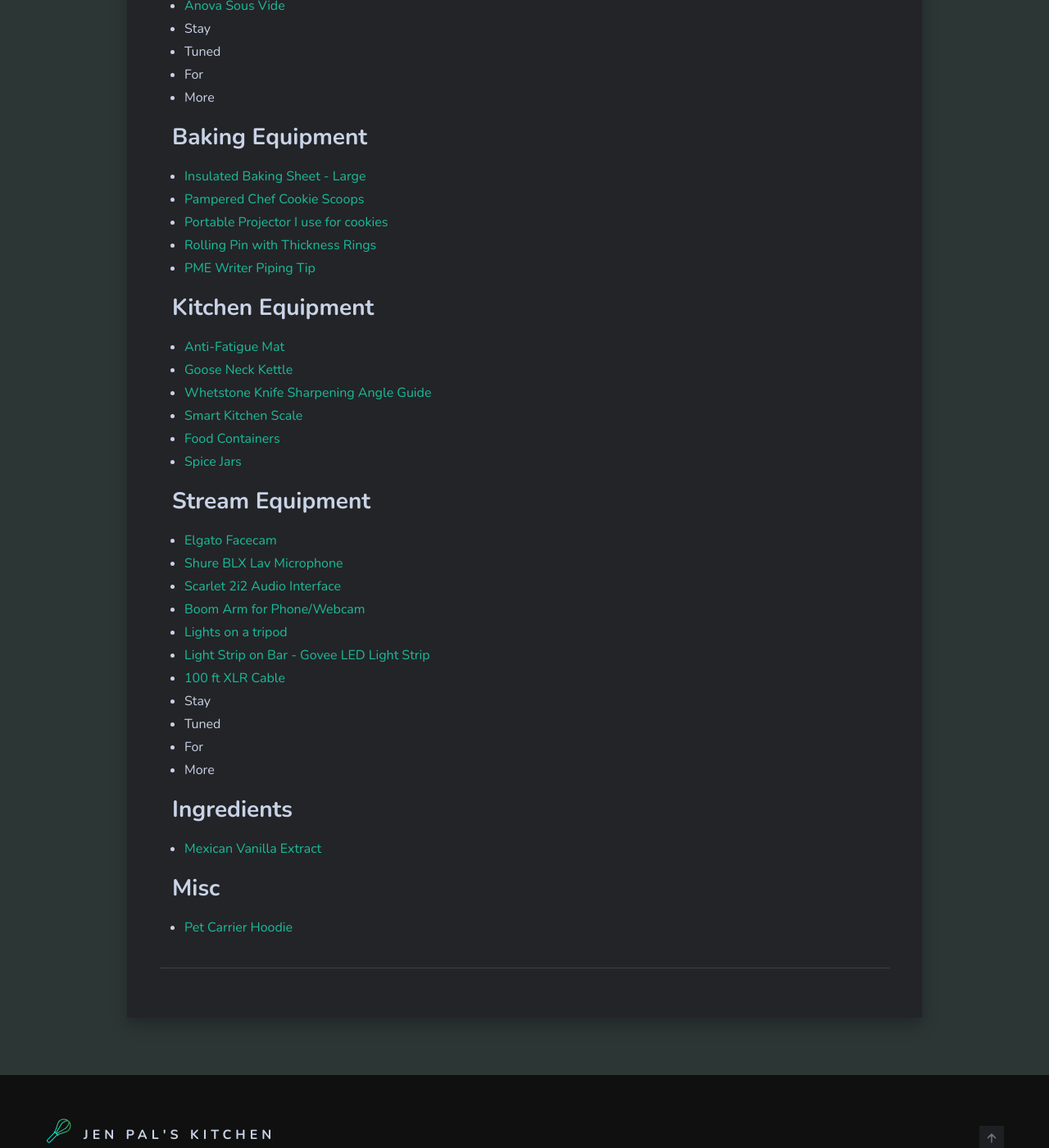
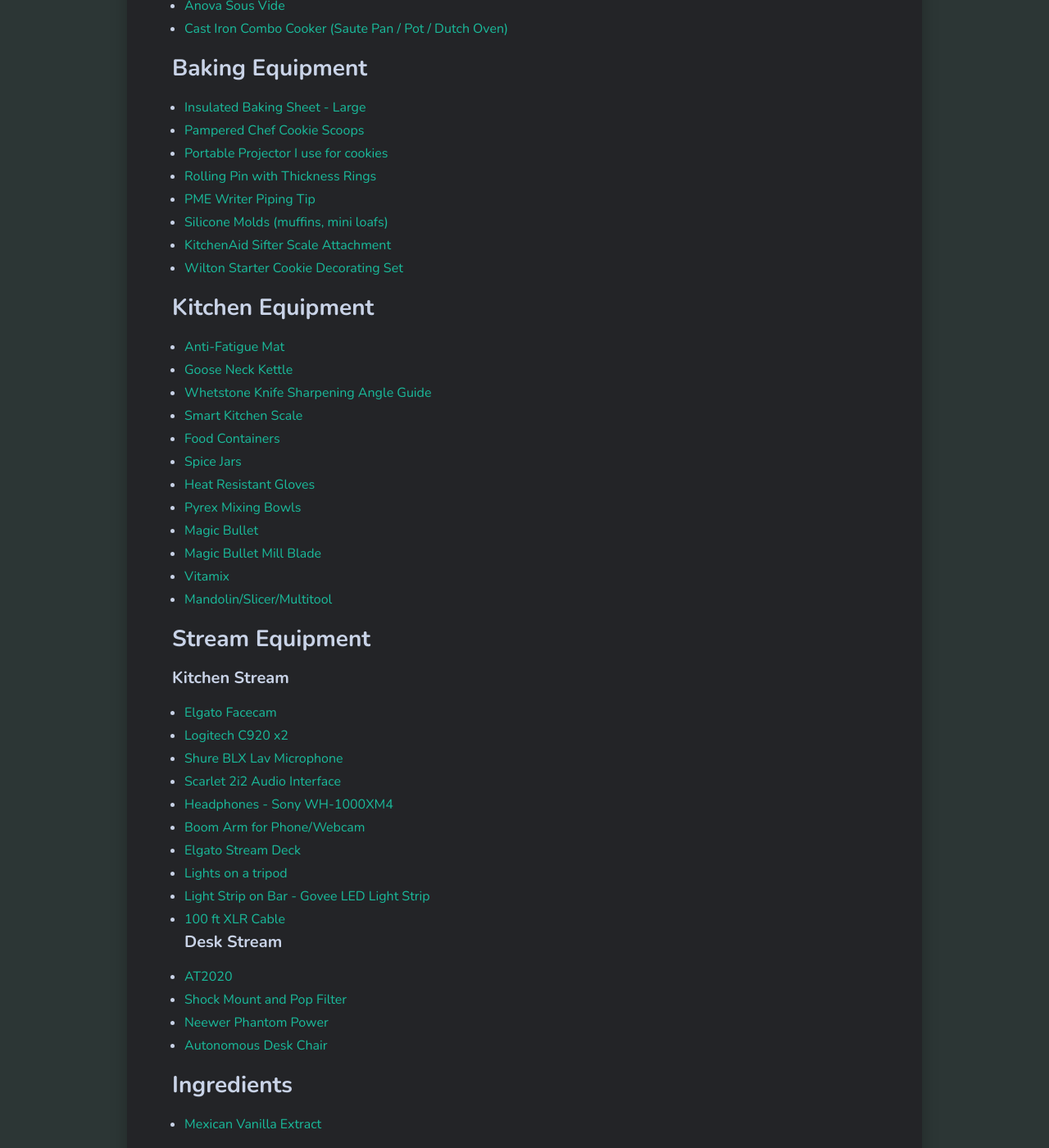
Before and after one commit to JenPalsKitchen/JenPalsKitchen.github.io, a Jekyll site: the page built from _pages/equipment.md, in a window 1280 px wide and 1400 px high, scrolled down 1232 px. Shown: the whole window at 82% size. Built offline with Jekyll 4.4.1, drawn with Linux system fonts in a browser that asks for light colours.

Commit message:
Added more equip

```diff
--- a/_pages/equipment.md
+++ b/_pages/equipment.md
@@ -15,10 +15,7 @@
 * [Stainless Steel Strainer/Sieve Set](https://amzn.to/3sfBM85)
 * [Silicone Spatula Set](https://amzn.to/3Hv8J6M)
 * [Anova Sous Vide](https://amzn.to/3Gkegfe)
-* Stay
-* Tuned
-* For
-* More
+* [Cast Iron Combo Cooker (Saute Pan / Pot / Dutch Oven)](https://amzn.to/3J3wHXm)
 
 ## Baking Equipment
 * [Insulated Baking Sheet - Large](https://amzn.to/3onii0g)
@@ -26,6 +23,9 @@
 * [Portable Projector I use for cookies](https://amzn.to/3gp0Gga)
 * [Rolling Pin with Thickness Rings](https://amzn.to/3ATF8BG)
 * [PME Writer Piping Tip](https://amzn.to/3Gw37YB)
+* [Silicone Molds (muffins, mini loafs)](https://amzn.to/3Hu5dcP)
+* [KitchenAid Sifter Scale Attachment](https://amzn.to/3oKeVAP)
+* [Wilton Starter Cookie Decorating Set](https://amzn.to/3AWkP6q)
 
 ## Kitchen Equipment
 * [Anti-Fatigue Mat](https://amzn.to/34tA22S)
@@ -34,19 +34,30 @@
 * [Smart Kitchen Scale](https://amzn.to/3GsflSj)
 * [Food Containers](https://amzn.to/3rqkYfr)
 * [Spice Jars](https://amzn.to/3GxOsMU)
+* [Heat Resistant Gloves](https://amzn.to/3AUMAwc)
+* [Pyrex Mixing Bowls](https://amzn.to/3upPc4f)
+* [Magic Bullet](https://amzn.to/3AWkfpg)
+* [Magic Bullet Mill Blade](https://amzn.to/3B0DCOi)
+* [Vitamix](https://amzn.to/3gmPeBK)
+* [Mandolin/Slicer/Multitool](https://amzn.to/3IZ6jhe)
 
 ## Stream Equipment
+#### Kitchen Stream
 * [Elgato Facecam](https://amzn.to/32LzyEK)
+* [Logitech C920 x2](https://amzn.to/3L1KZcG)
 * [Shure BLX Lav Microphone](https://amzn.to/34kZeZh)
 * [Scarlet 2i2 Audio Interface](https://amzn.to/3AMnwHE)
+* [Headphones - Sony WH-1000XM4](https://amzn.to/3L9jwWt)
 * [Boom Arm for Phone/Webcam](https://amzn.to/3sk3Ze9)
+* [Elgato Stream Deck](https://amzn.to/3AZjL20)
 * [Lights on a tripod](https://amzn.to/34n7054)
 * [Light Strip on Bar - Govee LED Light Strip](https://amzn.to/3sf9ElF)
 * [100 ft XLR Cable](https://amzn.to/3rq41lp)
-* Stay
-* Tuned
-* For
-* More
+#### Desk Stream
+* [AT2020](https://amzn.to/3IWDkum)
+* [Shock Mount and Pop Filter](https://amzn.to/3ATJCIx)
+* [Neewer Phantom Power](https://amzn.to/3sk5Y25)
+* [Autonomous Desk Chair](https://amzn.to/34xt9Ob)
 
 ## Ingredients
 * [Mexican Vanilla Extract](https://amzn.to/3sfBM85)
```
